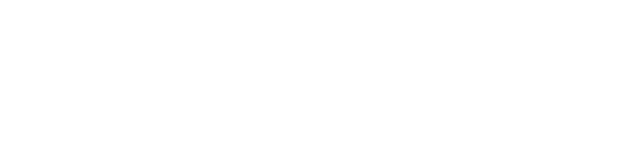
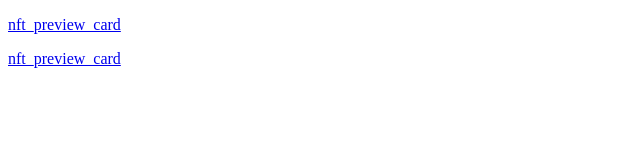
Before and after one commit to quantumoctocat/academlo, a plain HTML site: page index.html in a window 1280 px wide. Shown: the whole page, without its empty margins (0-640 px from the left). Drawn offline with Linux system fonts and the light colour scheme.

Commit message:
Modified index.html

```diff
--- a/index.html
+++ b/index.html
@@ -4,9 +4,12 @@
     <meta charset="UTF-8">
     <meta http-equiv="X-UA-Compatible" content="IE=edge">
     <meta name="viewport" content="width=device-width, initial-scale=1.0">
-    <title>Document</title>
+    <title>CSS Exercises</title>
 </head>
 <body>
-
+    <div>
+        <p><a href="./nft_preview_card/index.html">nft_preview_card</a></p>
+        <p><a href="./order_summary/">nft_preview_card</a></p>
+    </div>
 </body>
 </html>
```
